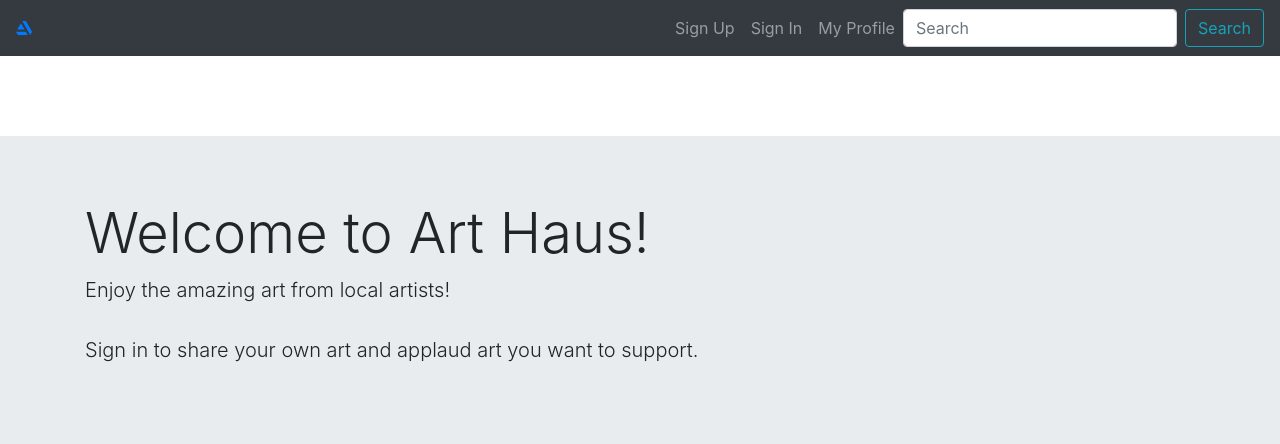
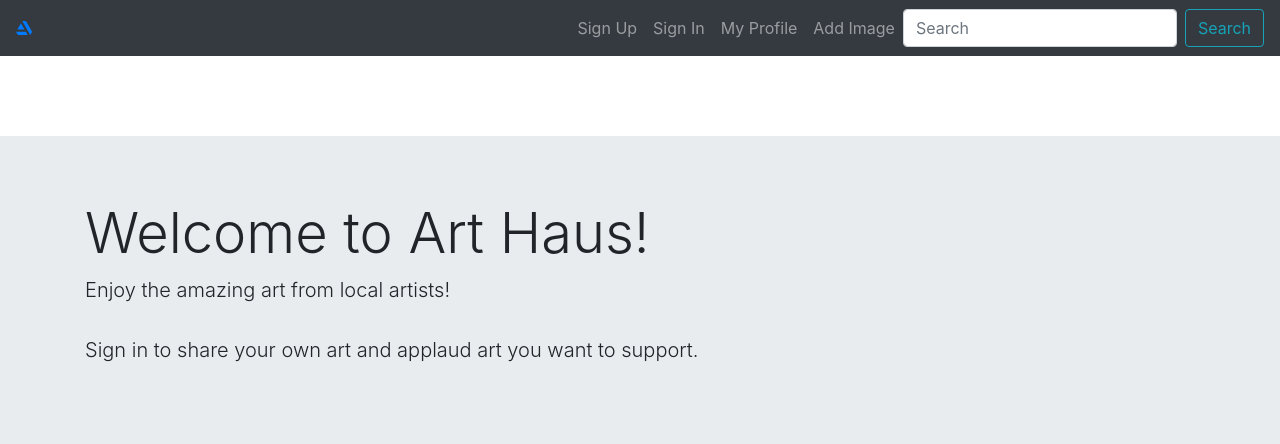
Before and after one commit to art-locale/art-haus, a PHP site: page /static-ui/home-view.php in a window 1280 px wide. Shown: the top 444 px of the page. Run offline with PHP 8.4, Linux system fonts and the light colour scheme.

Commit message:
Added image upload link to navbar. https://app.asana.com/0/1108331976344856/1113629340275088

```diff
--- a/static-ui/navbar.php
+++ b/static-ui/navbar.php
@@ -25,6 +25,9 @@
           <li class="nav-item">
             <a class="nav-link" href="profile-view.php">My Profile</a>
           </li>
+          <li class="nav-item">
+            <a class="nav-link" href="" data-toggle="modal" data-target="#addImageModal">Add Image</a>
+          </li>
         </ul>
         <form class="form-inline my-2 my-lg-0">
           <input class="form-control mr-sm-2" type="search" placeholder="Search" aria-label="Search">
```
